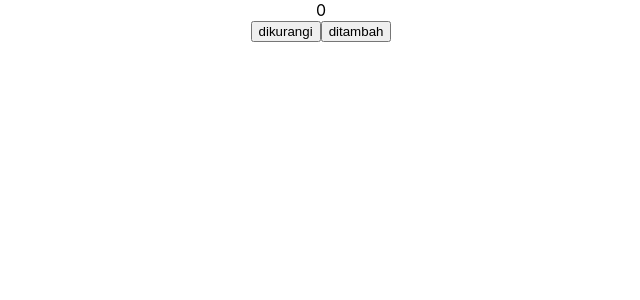
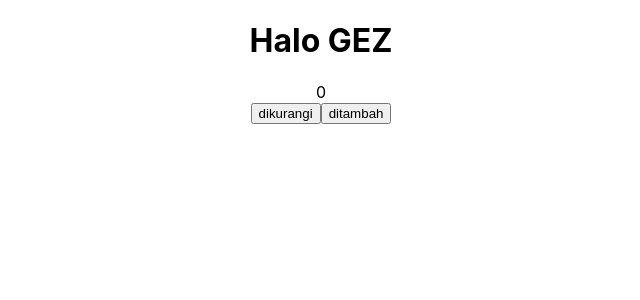
Before and after one commit to asaadam/rakamin_deployment_material, a React (Create React App) app: page / in a window 1280 px wide. Shown: the top 300 px of the page, without its empty margins (319-959 px from the left). Built offline with nearby package versions, Linux system fonts and the light colour scheme.

Commit message:
feat: add helo hez banner (#2)

```diff
--- a/src/App.js
+++ b/src/App.js
@@ -7,6 +7,7 @@ function App() {
   const decrement = () => setCounter((prev) => prev - 1);
   return (
     <div className='App'>
+      <h1>Halo GEZ</h1>
       <div>{counter}</div>
       <button onClick={decrement}>dikurangi</button>
       <button onClick={increment}>ditambah</button>
```
